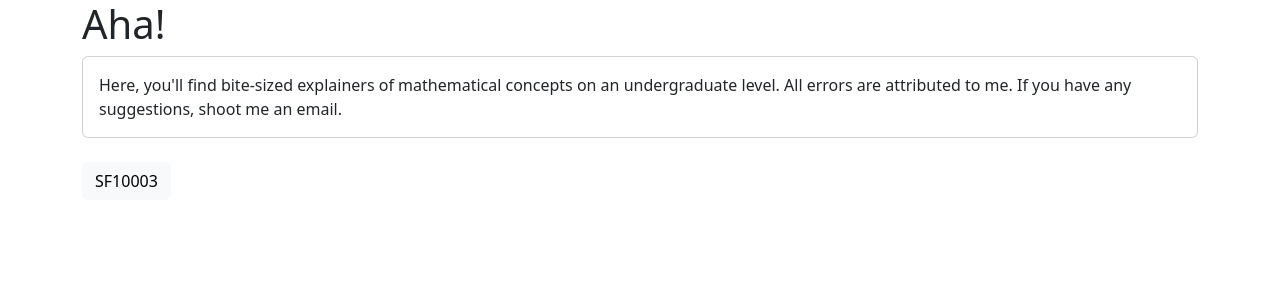
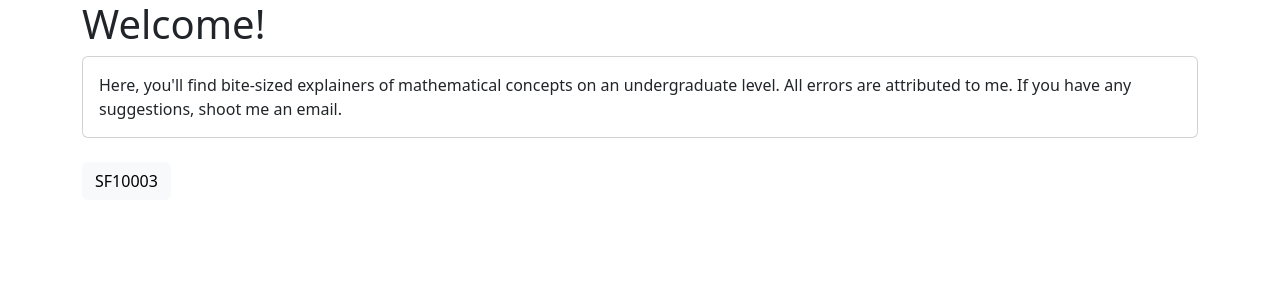
Before and after one commit to isabeldahlgren/note-bank, a Flask app: page / in a window 1280 px wide. Shown: the top 300 px of the page. Run offline with Flask 2, Linux system fonts and the light colour scheme.

Commit message:
Update index.html

```diff
--- a/templates/index.html
+++ b/templates/index.html
@@ -25,7 +25,7 @@
   </head>
   <body>
     <div class="container">
-      <h1>Aha!</h1>
+      <h1>Welcome!</h1>
       <div class="card">
         <div class="card-body">
         Here, you'll find bite-sized explainers of mathematical concepts on an undergraduate level. All errors are attributed to me. If you have any suggestions, shoot me an email.
```
